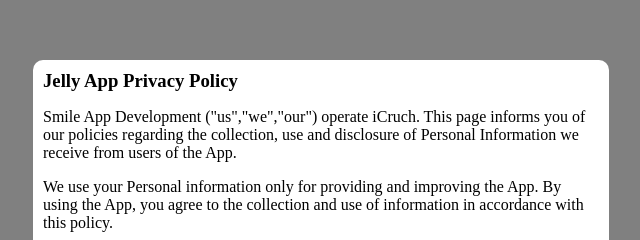
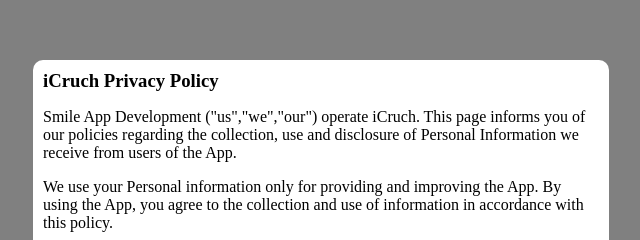
Before and after one commit to DawsonSeibold/privacyPolicys, a plain HTML site: page iCruch.html in a window 1280 px wide. Shown: the part 169-409 px from the top of the page, 319-959 px from the left. Drawn offline with Linux system fonts and the light colour scheme.

Commit message:
Updated iCruch

```diff
--- a/iCruch.html
+++ b/iCruch.html
@@ -9,7 +9,7 @@
         <body>
                 <div id="content">
                         <div style="margin: 10px;">
-                                <h3>Jelly App Privacy Policy</h3>
+                                <h3>iCruch Privacy Policy</h3>
 
                                 <p>Smile App Development ("us","we","our") operate iCruch. This page informs you of our policies regarding the collection, use and disclosure of Personal Information we receive from users of the App.</p>
                                 <p>We use your Personal information only for providing and improving the App. By using the App, you agree to the collection and use of information in accordance with this policy.</p>
```
